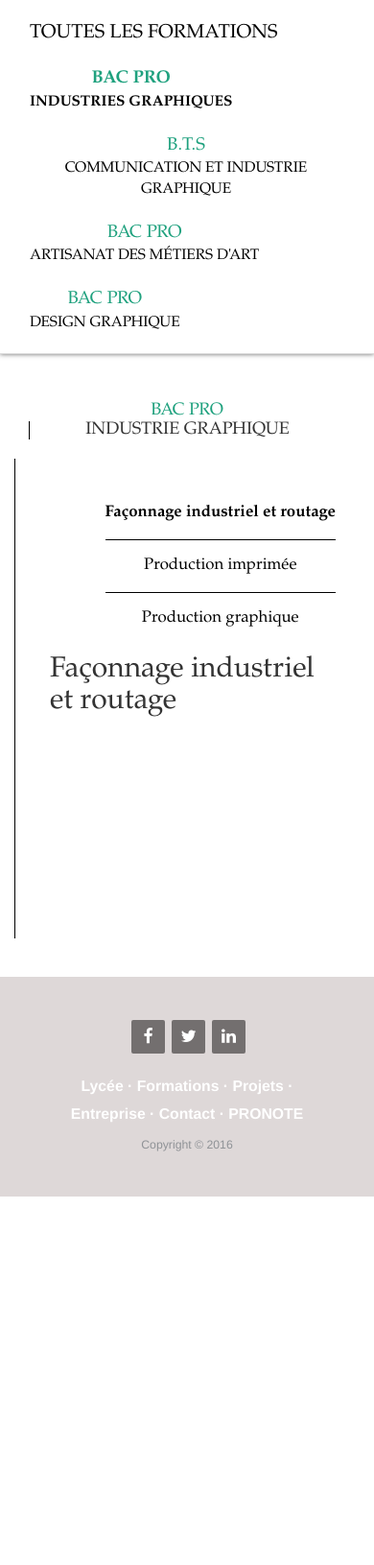
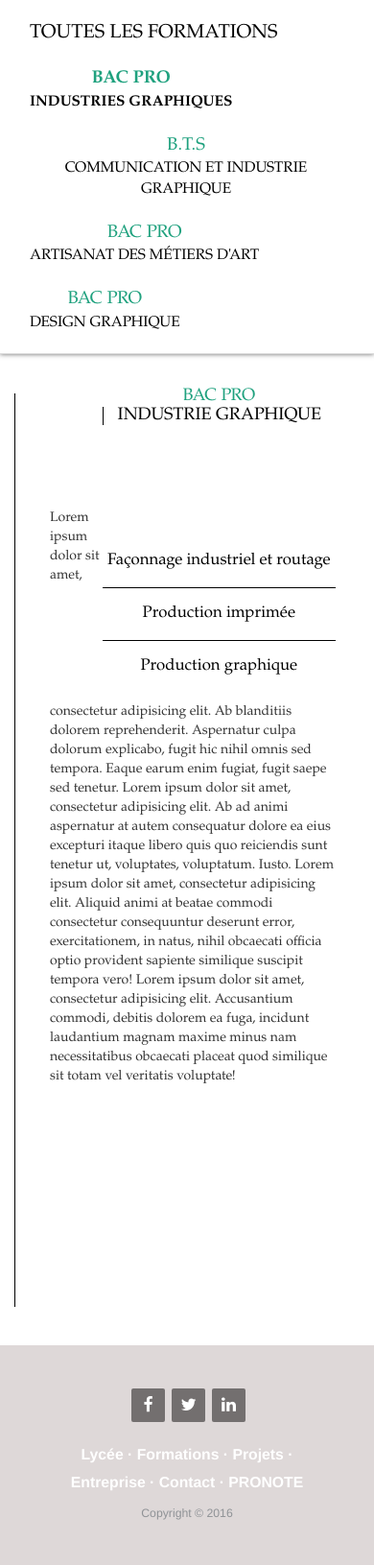
Before and after one commit to arthurleroux/Garamont, a PHP site: page /formations.php in a window 390 px wide, after a click that opens the changed part. Shown: the part 344-1975 px from the top of the page at 96% size. Before the commit the page ends 1591 px from the top, so only its background shows below. Run offline with PHP 8.4, Linux system fonts and the light colour scheme; some libraries are stand-ins or nearby versions.

Commit message:
ajout présentation générale des formations

```diff
--- a/formations.php
+++ b/formations.php
@@ -128,22 +128,24 @@
                 <div role="tabpanel" class="tab-pane fade" id="ind_graph">
                     <div class="container-fluid">
                         <div class="col-md-3">
-                            <div class="title-div">
+                            <ul class="nav-side" role="tablist">
+                                <li role="presentation" class="active title">
+                                    <a href="#ind_graph_gen" aria-controls="ind_graph_gen" role="tab" data-toggle="tab">
                                         <div class="col-md-4 text-center vert">
                                             <h4>Bac pro</h4>
                                         </div>
                                         <div class="col-md-8 text-center border-left">
                                             <h4>Industrie graphique</h4>
                                         </div>
-                            </div>
-                            <ul class="nav-side col-md-offset-3" role="tablist">
-                                <li role="presentation" class="active">
+                                    </a>
+                                </li>
+                                <li role="presentation" class="col-md-offset-4">
                                     <a href="#ind" aria-controls="ind" role="tab" data-toggle="tab">Façonnage industriel et routage</a>
                                 </li>
-                                <li role="presentation">
+                                <li role="presentation" class="col-md-offset-4">
                                     <a href="#prod-impr" aria-controls="prod-impr" role="tab" data-toggle="tab">Production imprimée</a>
                                 </li>
-                                <li role="presentation">
+                                <li role="presentation" class="col-md-offset-4">
                                     <a href="#prod-graph" aria-controls="prod-graph" role="tab" data-toggle="tab">Production graphique</a>
                                 </li>
                             </ul>
@@ -151,7 +153,13 @@
                         </div>
                         <div class="col-md-7 text-div">
                             <div class="tab-content">
-                                <div role="tabpanel" class="tab-pane fade in active" id="ind">
+                                <div role="tabpanel" class="tab-pane fade in active" id="ind_graph_gen">
+                                    <p>Lorem ipsum dolor sit amet, consectetur adipisicing elit. Ab blanditiis dolorem reprehenderit. Aspernatur culpa dolorum explicabo, fugit hic nihil omnis sed tempora. Eaque earum enim fugiat, fugit saepe sed tenetur.
+                                        Lorem ipsum dolor sit amet, consectetur adipisicing elit. Ab ad animi aspernatur at autem consequatur dolore ea eius excepturi itaque libero quis quo reiciendis sunt tenetur ut, voluptates, voluptatum. Iusto.
+                                        Lorem ipsum dolor sit amet, consectetur adipisicing elit. Aliquid animi at beatae commodi consectetur consequuntur deserunt error, exercitationem, in natus, nihil obcaecati officia optio provident sapiente similique suscipit tempora vero!
+                                        Lorem ipsum dolor sit amet, consectetur adipisicing elit. Accusantium commodi, debitis dolorem ea fuga, incidunt laudantium magnam maxime minus nam necessitatibus obcaecati placeat quod similique sit totam vel veritatis voluptate!</p>
+                                </div>
+                                <div role="tabpanel" class="tab-pane" id="ind">
                                     <h2>Façonnage industriel et routage</h2>
                                 </div>
                                 <div role="tabpanel" class="tab-pane fade " id="prod-impr">
@@ -168,26 +176,34 @@
                 <div role="tabpanel" class="tab-pane fade" id="com_grap">
                     <div class="container-fluid">
                         <div class="col-md-3">
-                            <div class="title-div">
+                            <ul class="nav-side" role="tablist">
+                                <li role="presentation" class="active title">
+                                    <a href="#com_graph_gen" aria-controls="com_graph_gen" role="tab" data-toggle="tab">
                                         <div class="col-md-4 text-center vert">
                                             <h4>b.t.s</h4>
                                         </div>
                                         <div class="col-md-8 text-center border-left">
                                             <h4>Communication et industrie graphique</h4>
                                         </div>
-                            </div>
-                            <ul class="nav-side col-md-offset-3" role="tablist">
-                                <li role="presentation" class="active">
+                                    </a>
+                                </li>
+                                <li role="presentation" class="col-md-offset-4">
                                     <a href="#e-impr" aria-controls="e-impr" role="tab" data-toggle="tab">Études et réalisation de produits imprimés</a>
                                 </li>
-                                <li role="presentation">
+                                <li role="presentation" class="col-md-offset-4">
                                     <a href="#e-graph" aria-controls="e-graph" role="tab" data-toggle="tab">Études et réalisation de produits graphiques</a>
                                 </li>
                             </ul>
                         </div>
                         <div class="col-md-7 text-div">
                             <div class="tab-content">
-                                <div role="tabpanel" class="tab-pane fade in active" id="e-impr">
+                                <div role="tabpanel" class="tab-pane fade in active" id="com_graph_gen">
+                                    <p>Lorem ipsum dolor sit amet, consectetur adipisicing elit. Ab blanditiis dolorem reprehenderit. Aspernatur culpa dolorum explicabo, fugit hic nihil omnis sed tempora. Eaque earum enim fugiat, fugit saepe sed tenetur.
+                                        Lorem ipsum dolor sit amet, consectetur adipisicing elit. Ab ad animi aspernatur at autem consequatur dolore ea eius excepturi itaque libero quis quo reiciendis sunt tenetur ut, voluptates, voluptatum. Iusto.
+                                        Lorem ipsum dolor sit amet, consectetur adipisicing elit. Aliquid animi at beatae commodi consectetur consequuntur deserunt error, exercitationem, in natus, nihil obcaecati officia optio provident sapiente similique suscipit tempora vero!
+                                        Lorem ipsum dolor sit amet, consectetur adipisicing elit. Accusantium commodi, debitis dolorem ea fuga, incidunt laudantium magnam maxime minus nam necessitatibus obcaecati placeat quod similique sit totam vel veritatis voluptate!</p>
+                                </div>
+                                <div role="tabpanel" class="tab-pane fade" id="e-impr">
                                     <h2>Études et réalisation de produits imprimés</h2>
                                 </div>
                                 <div role="tabpanel" class="tab-pane fade " id="e-graph">
--- a/style/style.css
+++ b/style/style.css
@@ -1101,8 +1101,8 @@ footer .footer-right a:hover {
 }
 .formations .tab-content .nav-side {
   float: right;
-  margin-top: 50px;
   margin-right: 10px;
+  padding-left: 0;
 }
 .formations .tab-content .nav-side li {
   font-size: 1.2em;
@@ -1121,6 +1121,21 @@ footer .footer-right a:hover {
 }
 .formations .tab-content .nav-side li.active > a {
   font-weight: bold;
+}
+.formations .tab-content .nav-side li.title {
+  margin-bottom: 100px;
+  border-bottom: none;
+}
+.formations .tab-content .nav-side li.title h4 {
+  text-transform: uppercase;
+  margin-top: 0;
+  margin-bottom: 0;
+}
+.formations .tab-content .nav-side li.title .border-left {
+  border-left: 1px solid #000000;
+}
+.formations .tab-content .nav-side li.title .vert {
+  color: #1fa17e;
 }
 @media (max-width: 768px) {
   .formations .img-section {
--- a/style/style.less
+++ b/style/style.less
@@ -1208,8 +1208,8 @@ footer{
     }
     .nav-side {
       float: right;
-      margin-top: 50px;
       margin-right: 10px;
+      padding-left: 0;
       li {
         font-size: 1.2em;
         padding-bottom: 15px;
@@ -1227,6 +1227,21 @@ footer{
       }
       li.active>a {
         font-weight: bold;
+      }
+      li.title {
+        margin-bottom: 100px;
+        h4 {
+          text-transform: uppercase;
+          margin-top: 0;
+          margin-bottom: 0;
+        }
+        .border-left {
+          border-left: 1px solid #000000;
+        }
+        .vert {
+          color: @vertMenu;
+        }
+        border-bottom: none;
       }
     }
   }
```
Lines whose indentation alone changed are shown as unchanged.
